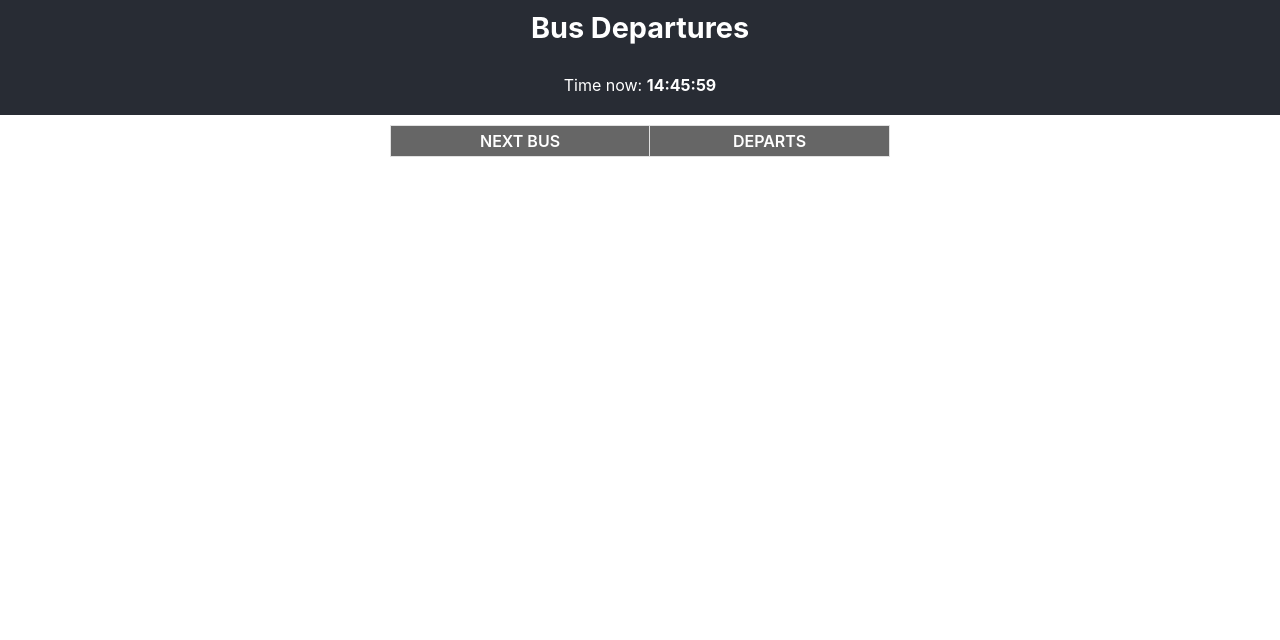
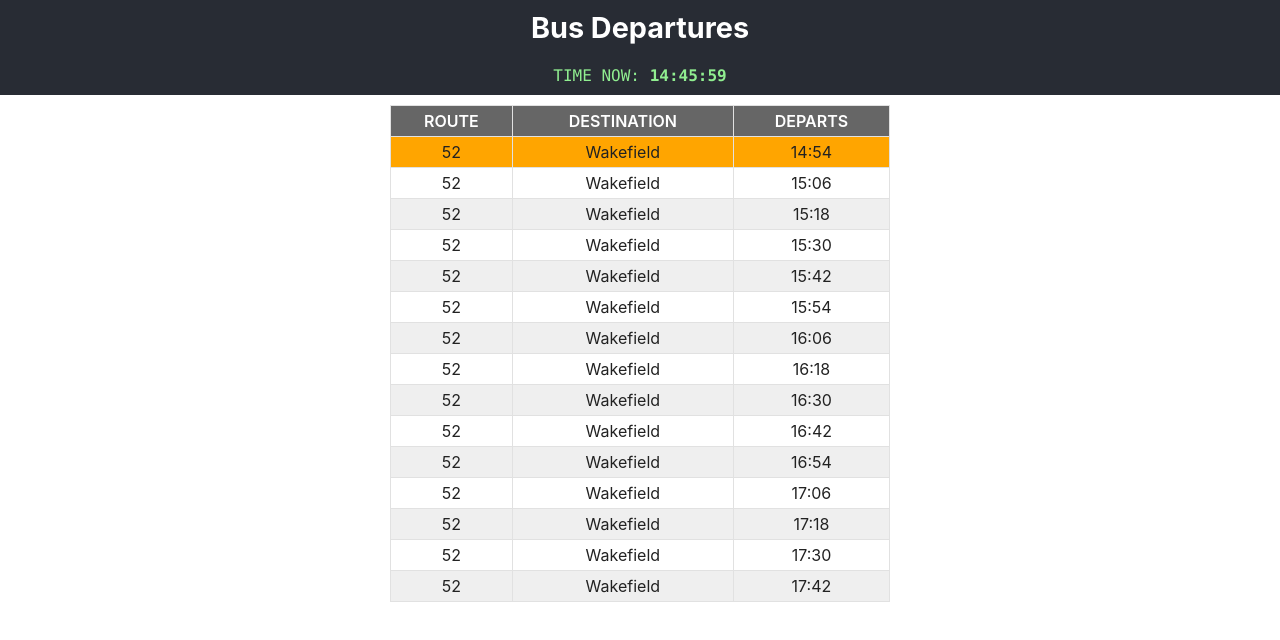
Before and after one commit to japickering/bus-timetable-app, a React (Create React App) app: page / in a window 1280 px wide. Shown: the top 640 px of the page. Built offline with nearby package versions, Linux system fonts and the light colour scheme.

Commit message:
remove bus from display on departure

```diff
--- a/src/App.css
+++ b/src/App.css
@@ -51,6 +51,11 @@ main {
   font-weight: bold;
 }
 
+.timer code {
+  color: lightgreen;
+  text-transform: uppercase;
+}
+
 table {
   width: 100%;
   min-width: 500px;
--- a/src/App.js
+++ b/src/App.js
@@ -13,6 +13,31 @@ function getCurrentTime() {
   return hh + ':' + mm + ':' + ss;
 }
 
+function departures(time, leedsTimes, wakefieldTimes, doncasterTimes, sheffieldTimes) {
+  const today = new Date(`2022-07-27T${time}`);
+  //   console.log(today);
+  const now = today.setTime(today);
+  const buses = [...leedsTimes, ...wakefieldTimes, ...doncasterTimes, ...sheffieldTimes];
+  //  console.log(buses);
+  const maxRows = 15;
+  const results = [];
+  let count = 0;
+
+  for (const bus of buses) {
+    if (now < bus.time) {
+      results.push(bus);
+      count++;
+    } else {
+      results.splice(0, 1);
+    }
+    if (count === maxRows) {
+      return results;
+    }
+  }
+
+  return [{ route: 'no results', time: '' }];
+}
+
 export default class App extends Component {
   constructor(props) {
     super(props);
@@ -24,7 +49,7 @@ export default class App extends Component {
 
     this.state = {
       currentTime: getCurrentTime(),
-      buses: this.departures(
+      buses: departures(
         getCurrentTime(),
         this.leedsTimes,
         this.wakefieldTimes,
@@ -42,7 +67,7 @@ export default class App extends Component {
     }, 1000);
     setInterval(() => {
       this.setState({
-        buses: this.departures(
+        buses: departures(
           getCurrentTime(),
           this.leedsTimes,
           this.wakefieldTimes,
@@ -61,10 +86,12 @@ export default class App extends Component {
     const arr = [];
     const now = new Date('2022-07-27T00:00:00');
     arr.push(now.setTime(now));
+    const route = 'x52';
+    const name = 'sheffield';
 
     for (var i = 0; i < 24; i++) {
       let time = now.setTime(now.getTime() + 60 * 60 * 1000);
-      arr.push({ route: 'x12 sheffield', time: time });
+      arr.push({ id: route + i, route: route, name: name, time: time });
     }
 
     return arr;
@@ -75,10 +102,12 @@ export default class App extends Component {
     const arr = [];
     const now = new Date('2022-07-27T00:00:00');
     arr.push(now.setTime(now));
+    const route = 'x78';
+    const name = 'doncaster';
 
     for (var i = 0; i < 72; i++) {
       const time = now.setTime(now.getTime() + 20 * 60 * 1000);
-      arr.push({ route: 'x78 doncaster', time: time });
+      arr.push({ id: route + i, route: route, name: name, time: time });
     }
 
     return arr;
@@ -89,10 +118,12 @@ export default class App extends Component {
     const arr = [];
     const now = new Date('2022-07-27T06:30:00');
     arr.push(now.setTime(now));
+    const route = '52';
+    const name = 'wakefield';
 
     for (var i = 0; i < 72; i++) {
       const time = now.setTime(now.getTime() + 12 * 60 * 1000);
-      arr.push({ route: '52 wakefield', time: time });
+      arr.push({ id: route + i, route: route, name: name, time: time });
     }
 
     return arr;
@@ -103,37 +134,15 @@ export default class App extends Component {
     const arr = [];
     const now = new Date('2022-07-27T05:30:00');
     arr.push(now.setTime(now));
+    const route = '126';
+    const name = 'leeds';
 
     for (var i = 0; i < 80; i++) {
       const time = now.setTime(now.getTime() + 6 * 60 * 1000);
-      arr.push({ route: '126 leeds', time: time });
+      arr.push({ id: route + i, route: route, name: name, time: time });
     }
 
     return arr;
-  }
-
-  departures(time, leedsTimes, wakefieldTimes, doncasterTimes, sheffieldTimes) {
-    const today = new Date(`2022-07-27T${time}`);
-    console.log(today);
-    const now = today.setTime(today);
-    const buses = [...leedsTimes, ...wakefieldTimes, ...doncasterTimes, ...sheffieldTimes];
-    //  console.log(buses);
-
-    const maxRows = 0;
-    const results = [];
-    let count = 0;
-
-    for (const bus of buses) {
-      if (now < bus.time) {
-        results.push(bus);
-        count++;
-      }
-      if (count === maxRows) {
-        return results;
-      }
-    }
-
-    return [{ route: 'no results', time: '' }];
   }
 
   render() {
@@ -144,9 +153,9 @@ export default class App extends Component {
         <header>
           <h1>bus departures</h1>
           <div className='timer'>
-            <p>
+            <code>
               Time now: <span>{currentTime}</span>
-            </p>
+            </code>
           </div>
         </header>
         <main>
--- a/src/components/Timetable.jsx
+++ b/src/components/Timetable.jsx
@@ -10,8 +10,9 @@ function Timetable({ buses }) {
       const time = hh + ':' + mm;
 
       return (
-        <tr key={bus.time} className='row'>
+        <tr key={bus.id} className='row'>
           <td>{bus.route}</td>
+          <td>{bus.name}</td>
           <td>{time}</td>
         </tr>
       );
@@ -22,7 +23,8 @@ function Timetable({ buses }) {
     <table>
       <thead>
         <tr>
-          <th>next bus</th>
+          <th>route</th>
+          <th>destination</th>
           <th>departs</th>
         </tr>
       </thead>
```
